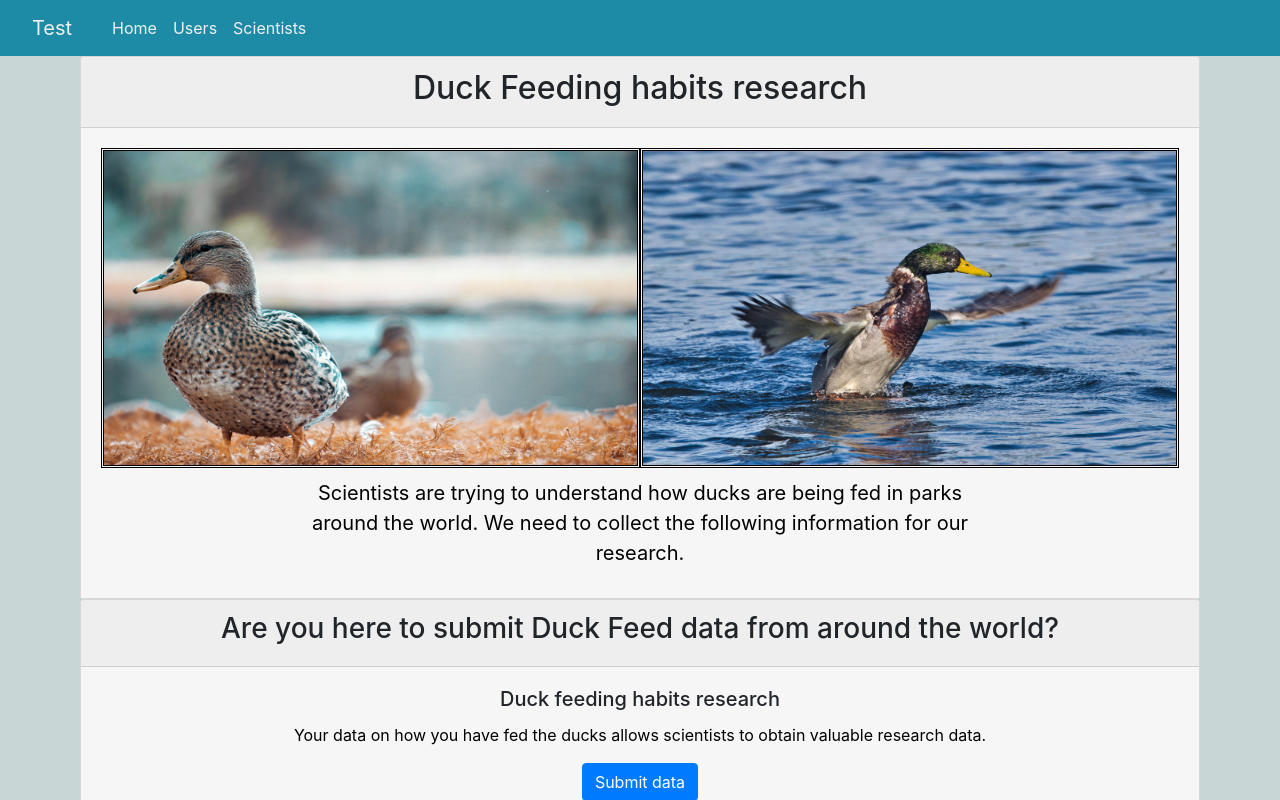
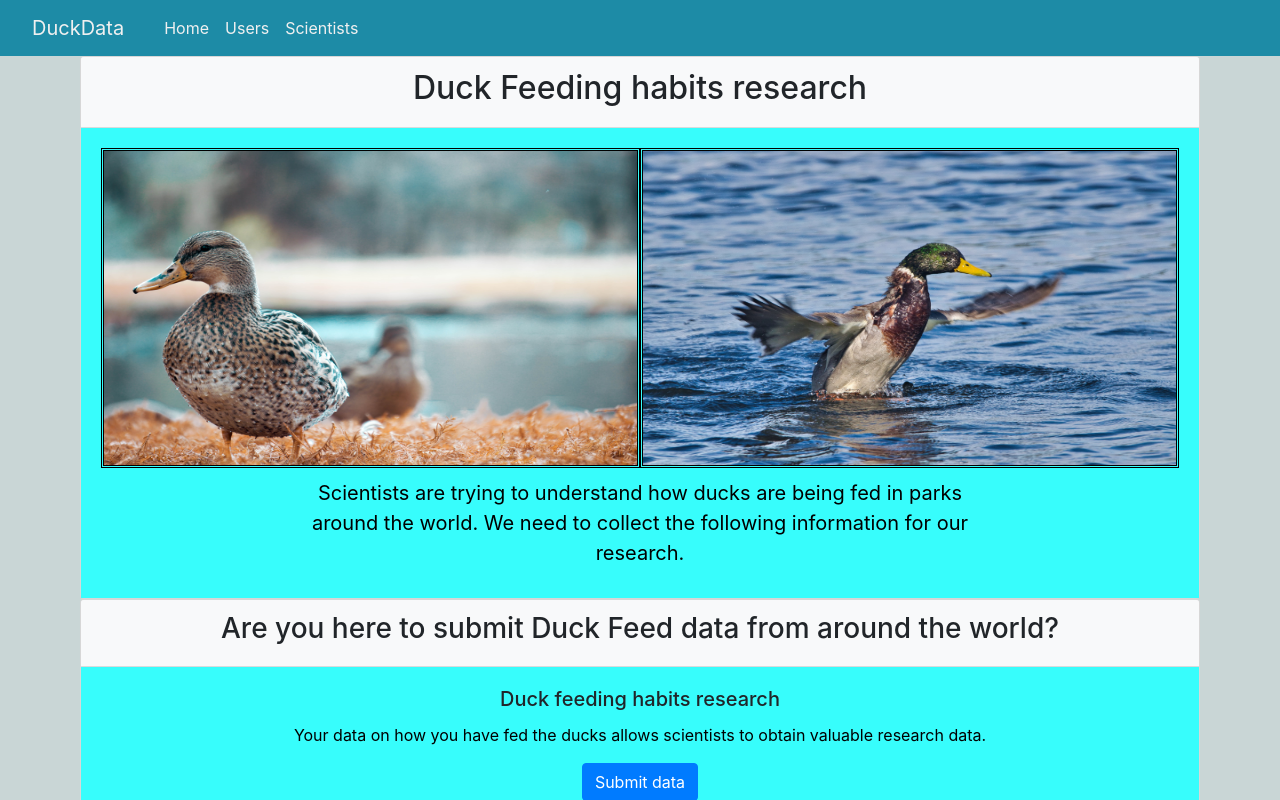
Before and after one commit to typemaster007/freshworks_frontend, a React (Create React App) app: page / in a window 1280 px wide. Shown: the top 800 px of the page. Built offline with nearby package versions, Linux system fonts and the light colour scheme.

Commit message:
Minor css changes to color scheme in landing and scientists page

```diff
--- a/src/components/Landing/Landing.css
+++ b/src/components/Landing/Landing.css
@@ -23,3 +23,17 @@ img {
     clear: both;
 
   }
+
+  .card-body {
+    flex: 1 1 auto;
+    min-height: 1px;
+    padding: 1.25rem;
+    background-color: #37FDFC;
+}
+
+.card-header {
+  padding: .75rem 1.25rem;
+  margin-bottom: 0;
+  background-color: #f8f9fa;
+  border-bottom: 1px solid rgba(0,0,0,.125);
+}
--- a/src/components/Landing/Landing.js
+++ b/src/components/Landing/Landing.js
@@ -20,7 +20,7 @@ function LandingPage(props) {
             <h2 style={{textAlign:"center"}}>Duck Feeding habits research</h2>
           </div>
 
-          <div className="card-body" style={{backgroundColor:"#f6f6f6"}}>
+          <div className="card-body" >
           <div className="row">
             <div className="column"> <img src={duck1} alt="Trulli" width="100%" height="320" ></img> </div>
             <div className="column"> <img src={duck2} alt="Trulli" width="100%" height="320" ></img> </div>
--- a/src/components/Navigation/Navbar.js
+++ b/src/components/Navigation/Navbar.js
@@ -29,7 +29,7 @@ function NavigationBar(props) {
         sticky="top"
       >
         <Nav.Link className="navbar-brand" href="/">
-          Test
+          DuckData
         </Nav.Link>
         <Navbar.Toggle aria-controls="responsive-navbar-nav" />
         <Navbar.Collapse id="responsive-navbar-nav">
--- a/src/components/Scientists/Scientists.js
+++ b/src/components/Scientists/Scientists.js
@@ -65,40 +65,40 @@ class Scientist extends React.Component {
                         let newColor = ""
                         switch(duck.id % 9) {
                             case 1:
-                              newColor="bg-info text-light";
+                              newColor="#69F08C";
                               break;
                             case 2:
-                              newColor="bg-success text-light";
+                              newColor="#0FF8FC";
                               break;
 
                             case 3:
-                              newColor="bg-primary text-light";
+                              newColor="#F3F4F1";
                               break;
 
                             case 4:
-                              newColor="bg-info text-light";
+                              newColor="#D3EACE";
                               break;
                             case 5:
-                              newColor="bg-success text-light";
+                              newColor="#D1DADA";
                               break;
                             case 6:
                               newColor="#a8cdff";
                               break;
                             case 7:
-                              newColor="bg-dark text-light";
+                              newColor="#0099CC";
                               break;
                             case 8:
-                              newColor="bg-warning text-dark";
+                              newColor="#F3AE9A";
                               break;
 
                             default:
-                                newColor="bg-info text-light";
+                                newColor="#00F5FE";
                                 break
                         }
                         return (
                             <div key={duck.id} className="col col-sm-4 "
                                 style={{width: "400px", float:"left", marginLeft:"0px",marginTop: "20px"}} >
-                                <div className={"card "+newColor} style= {{width: "auto",height: "300px"}}>
+                                <div className={"card "} style= {{width: "auto",height: "300px", backgroundColor: newColor}}>
                                     <div className="card-body" key={duck.id} style={{width: "auto"}}  >
 
                                         <h5><p className="card-text">
```
